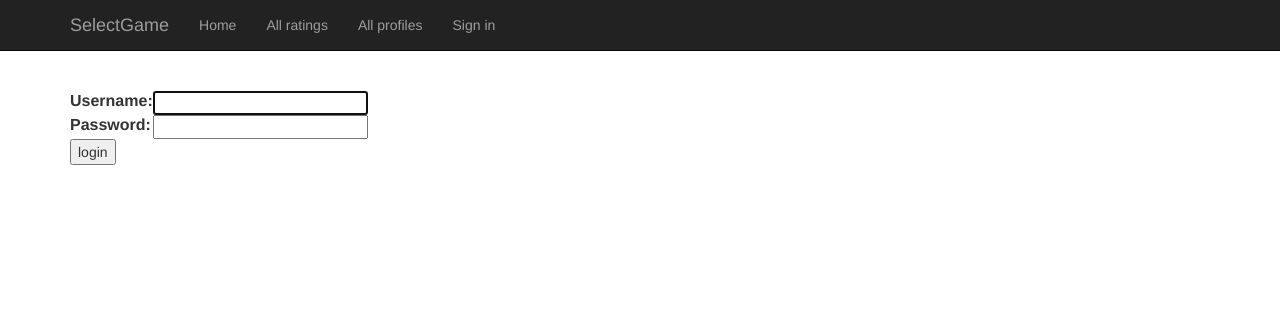
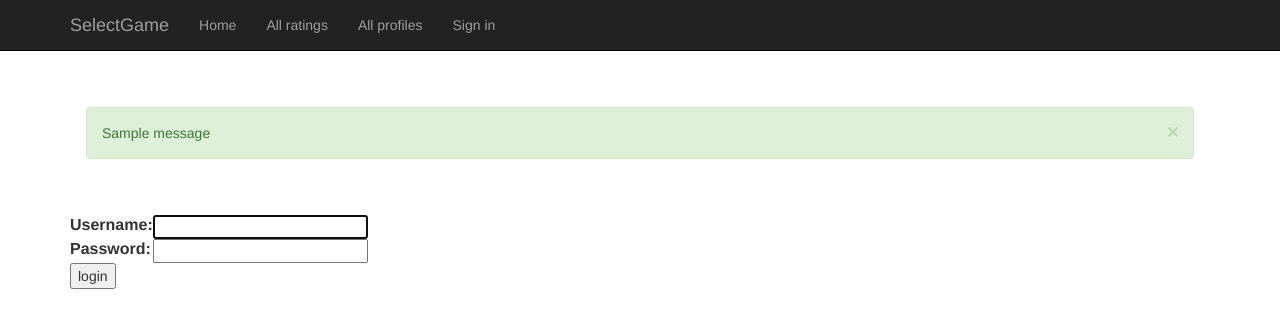
Before and after one commit to narius/SelectGame, a Django app: page /login/ in a window 1280 px wide. Shown: the top 328 px of the page. Run offline with Django 3.2, Linux system fonts and the light colour scheme; tables that the repository leaves empty hold one stand-in row (values such as "Sample post"); one stand-in notice (Sample message) is shown; some libraries are stand-ins or nearby versions.

Commit message:
Send user to login page if not logged in when trying to edit its profile, resolves #21

```diff
--- a/Sites/templates/registration/login.html
+++ b/Sites/templates/registration/login.html
@@ -3,6 +3,15 @@
 
 
 {% block content %}
+{% if messages %}
+  <ul class="alert alert-dangers">
+    {% for message in messages %}
+      <div class="{{ message.tags }}" role="alert" >
+				<button class="close" data-dismiss="alert">&times;</button>
+				{{ message }}<div>
+    {% endfor %}
+  </ul>
+{% endif %}
 
 {% if form.errors %}
 <p>Your username and password didn't match. Please try again.</p>
--- a/Social/views.py
+++ b/Social/views.py
@@ -5,6 +5,7 @@ from Social.models import model_user_profile
 from django.core.exceptions import ObjectDoesNotExist
 from django.contrib import messages
 from django.utils.translation import gettext
+from django.contrib.auth.decorators import login_required
 # Create your views here.
 def index(request):
     return HttpResponse("Hello, world. You're at the social index.")
@@ -28,6 +29,7 @@ def display_profile(request, user_id):
     return render(request, 'Social/profile.html',{'to_display_profile':to_display_profile,'users':users,
                                                     'display_user':user,
                                                     'profile':profile,})
+
 def display_profiles(request):
     users=User.objects.all()
     if request.method=="POST":
@@ -47,6 +49,7 @@ def display_profiles(request):
         to_display_profile=False
         return render(request, 'Social/profile.html',{'to_display_profile':to_display_profile,'users':users,})
 
+@login_required(login_url='/login/')
 def edit_profile(request):
     # if this is a POST request we need to process the form data
     current_user = request.user
```
